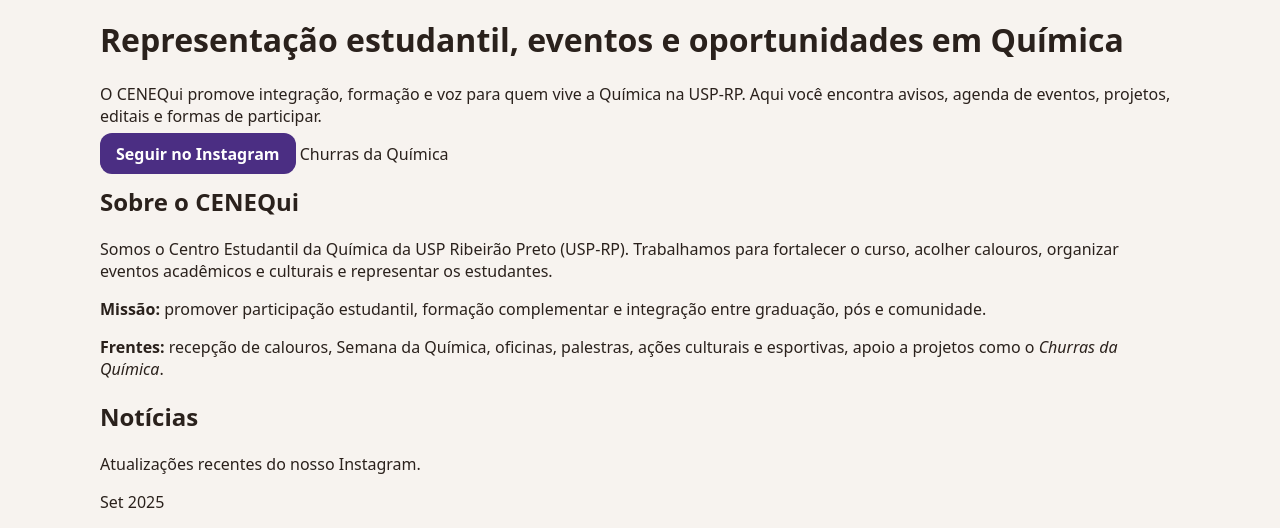
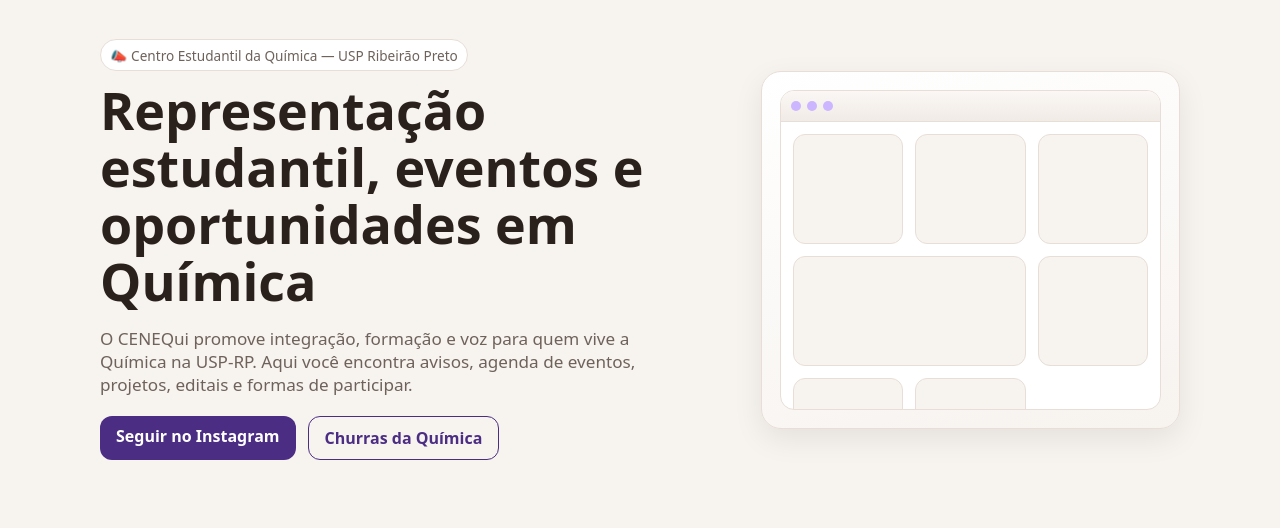
Before and after one commit to rhcenequi-dev/cenequiusprp, a plain HTML site: page index.html in a window 1280 px wide. Shown: the part 90-618 px from the top of the page. Drawn offline with Linux system fonts and the light colour scheme.

Commit message:
Update index.html

```diff
--- a/index.html
+++ b/index.html
@@ -5,29 +5,20 @@
   <meta name="viewport" content="width=device-width, initial-scale=1" />
   <title>cenequiusprp — CENEQui Química USP-RP</title>
   <meta name="description" content="Site do CENEQui — Centro Estudantil da Química USP-RP. Notícias, eventos, projetos e contato." />
-
-  <!-- Open Graph (para redes sociais) -->
   <meta property="og:title" content="cenequiusprp — CENEQui Química USP-RP" />
   <meta property="og:description" content="Site oficial do CENEQui — cenequiusprp. Notícias, fotos, certificados e eventos da Química USP-RP." />
   <meta property="og:type" content="website" />
-
-  <!-- Cor do tema para navegadores -->
   <meta name="theme-color" content="#5c3d2e" />
-
-  <!-- Favicon -->
-  <link rel="icon" type="image/png" href="logotipo.png" />
-  <link rel="apple-touch-icon" href="logotipo.png" />
-
-  <!-- Estilos -->
+  <!-- Coloque um favicon depois: <link rel="icon" href="/favicon.ico"> -->
   <style>
     :root{
-      --bg:#f7f3ef;          /* bege claro */
-      --card:#ffffff;         /* branco cartões */
-      --text:#2a211c;         /* texto principal */
-      --muted:#6e625b;        /* texto secundário */
-      --accent:#4b2e83;       /* roxo CENEQui */
-      --accent-2:#cbb6ff;     /* lilás claro */
-      --ring:#e8ded7;         /* borda suave */
+      --bg:#f7f3ef;
+      --card:#ffffff;
+      --text:#2a211c;
+      --muted:#6e625b;
+      --accent:#4b2e83;
+      --accent-2:#cbb6ff;
+      --ring: #e8ded7;
     }
     *{box-sizing:border-box}
     html{scroll-behavior:smooth}
@@ -37,7 +28,6 @@
     }
     a{color:inherit; text-decoration:none}
     .container{max-width:1120px; margin-inline:auto; padding:0 20px}
-    /* Header */
     header{
       position:sticky; top:0; z-index:50; backdrop-filter:saturate(1.2) blur(6px);
       background:color-mix(in srgb, var(--bg) 85%, #fff 15%);
@@ -45,7 +35,7 @@
     }
     .nav{display:flex; align-items:center; justify-content:space-between; height:64px}
     .brand{display:flex; gap:.6rem; align-items:center; font-weight:700; letter-spacing:.3px}
-    .brand img{height:40px;width:auto;border-radius:8px}
+    .brand .logo{width:28px; height:28px; border-radius:8px; background:linear-gradient(135deg,var(--accent),var(--accent-2)); display:grid; place-items:center; color:#fff; font-size:.9rem}
     nav ul{display:flex; gap:1rem; list-style:none; margin:0; padding:0}
     nav a{padding:.5rem .75rem; border-radius:10px}
     nav a:hover{background:var(--ring)}
@@ -53,10 +43,55 @@
     .cta-btn:hover{filter:brightness(1.05)}
     .menu-btn{display:none}
 
-    /* Responsivo */
+    .hero{padding:64px 0 32px}
+    .hero-grid{display:grid; grid-template-columns:1.2fr .8fr; gap:32px; align-items:center}
+    .eyebrow{display:inline-flex; gap:.5rem; align-items:center; background:#fff; border:1px solid var(--ring); padding:.35rem .6rem; border-radius:999px; color:var(--muted); font-size:.85rem}
+    h1{font-size:clamp(2rem, 4vw + 1rem, 3.25rem); margin:.6rem 0 1rem; line-height:1.1}
+    .lead{font-size:1.07rem; color:var(--muted); max-width:60ch}
+    .hero-actions{display:flex; gap:.75rem; margin-top:1.25rem; flex-wrap:wrap}
+    .outline-btn{border:1px solid var(--accent); color:var(--accent); background:transparent; padding:.65rem 1rem; border-radius:12px; font-weight:600}
+    .outline-btn:hover{background:color-mix(in srgb, var(--accent) 8%, #fff 92%)}
+    .mock{
+      background:linear-gradient(165deg,#fff, var(--bg));
+      border:1px solid var(--ring); border-radius:20px; padding:18px; box-shadow:0 10px 30px color-mix(in srgb, #000 8%, transparent);
+    }
+    .window{
+      background:#fff; border:1px solid var(--ring); border-radius:14px; height:320px; position:relative; overflow:hidden;
+    }
+    .window .bar{display:flex; gap:6px; padding:10px; border-bottom:1px solid var(--ring); background:linear-gradient(180deg,#faf7f4,#f1ebe6)}
+    .dot{width:10px;height:10px;border-radius:999px;background:var(--accent-2)}
+    .card-row{display:grid; grid-template-columns:repeat(3,1fr); gap:12px; padding:12px}
+    .mini-card{background:var(--bg); border:1px solid var(--ring); height:110px; border-radius:12px; padding:10px}
+
+    section{padding:56px 0}
+    .section-title{font-size:1.9rem; margin:0 0 8px}
+    .section-lead{color:var(--muted); margin:0 0 24px}
+
+    .grid-3{display:grid; grid-template-columns:repeat(3,1fr); gap:16px}
+    .card{background:#fff; border:1px solid var(--ring); border-radius:16px; padding:18px; box-shadow:0 6px 18px color-mix(in srgb,#000 6%,transparent)}
+    .card h3{margin:0 0 6px}
+    .badge{display:inline-block; font-size:.78rem; padding:.25rem .5rem; border-radius:999px; background:var(--accent-2); color:#3d2a22}
+
+    .portfolio{display:grid; grid-template-columns:repeat(3,1fr); gap:16px}
+    .thumb{aspect-ratio:4/3; background:linear-gradient(135deg, var(--accent-2), #f9ede6); border:1px solid var(--ring); border-radius:16px; display:grid; place-items:center; font-weight:600; color:#3d2a22}
+
+    form{display:grid; gap:12px; max-width:560px}
+    input, textarea{width:100%; padding:.8rem 1rem; border-radius:12px; border:1px solid var(--ring); background:#fff; color:var(--text); font:inherit}
+    textarea{min-height:140px; resize:vertical}
+    .form-row{display:grid; grid-template-columns:1fr 1fr; gap:12px}
+    .help{color:var(--muted); font-size:.9rem}
+
+    footer{padding:32px 0; border-top:1px solid var(--ring); color:var(--muted)}
+
+    @media (max-width: 980px){
+      .hero-grid{grid-template-columns:1fr;}
+      .portfolio,.grid-3{grid-template-columns:1fr 1fr}
+    }
     @media (max-width: 640px){
       nav ul{display:none}
       .menu-btn{display:inline-flex; align-items:center; justify-content:center; width:38px; height:38px; border:1px solid var(--ring); border-radius:10px; background:#fff}
+      .portfolio,.grid-3{grid-template-columns:1fr}
+      .form-row{grid-template-columns:1fr}
     }
   </style>
 </head>
@@ -228,7 +263,7 @@
               <option value="2025-intrafilo">Intrafilo 2025</option>
             </select>
           </div>
-                 <div>
+                  <div>
           <label for="tipo">Tipo de certificado</label>
           <select id="tipo" name="tipo" style="width:100%; padding:.8rem 1rem; border-radius:12px; border:1px solid var(--ring); background:#fff; font:inherit">
             <option value="participante">Participante</option>
@@ -254,6 +289,7 @@
       <div class="portfolio">
         <a class="thumb" target="_blank" rel="noopener" href="https://www.instagram.com/cenequi/">Instagram CENEQui</a>
         <a class="thumb" target="_blank" rel="noopener" href="https://www.instagram.com/churrasdaquimica/">Churras da Química</a>
+        <a class="thumb" target="_blank" rel="noopener" href="https://www.instagram.com/ceiqusp/">CEIQ</a>
       </div>
     </div>
   </section>
```
